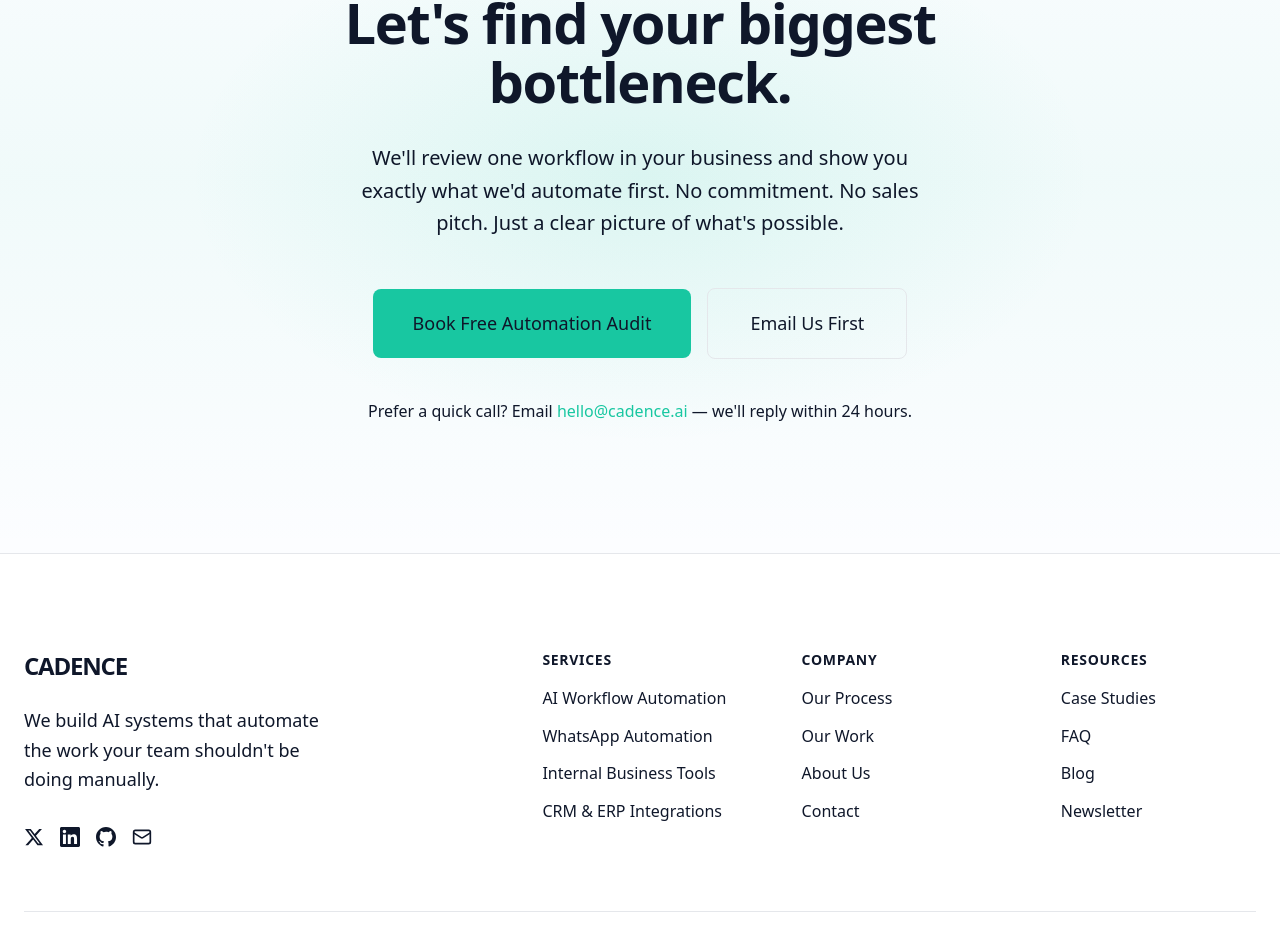
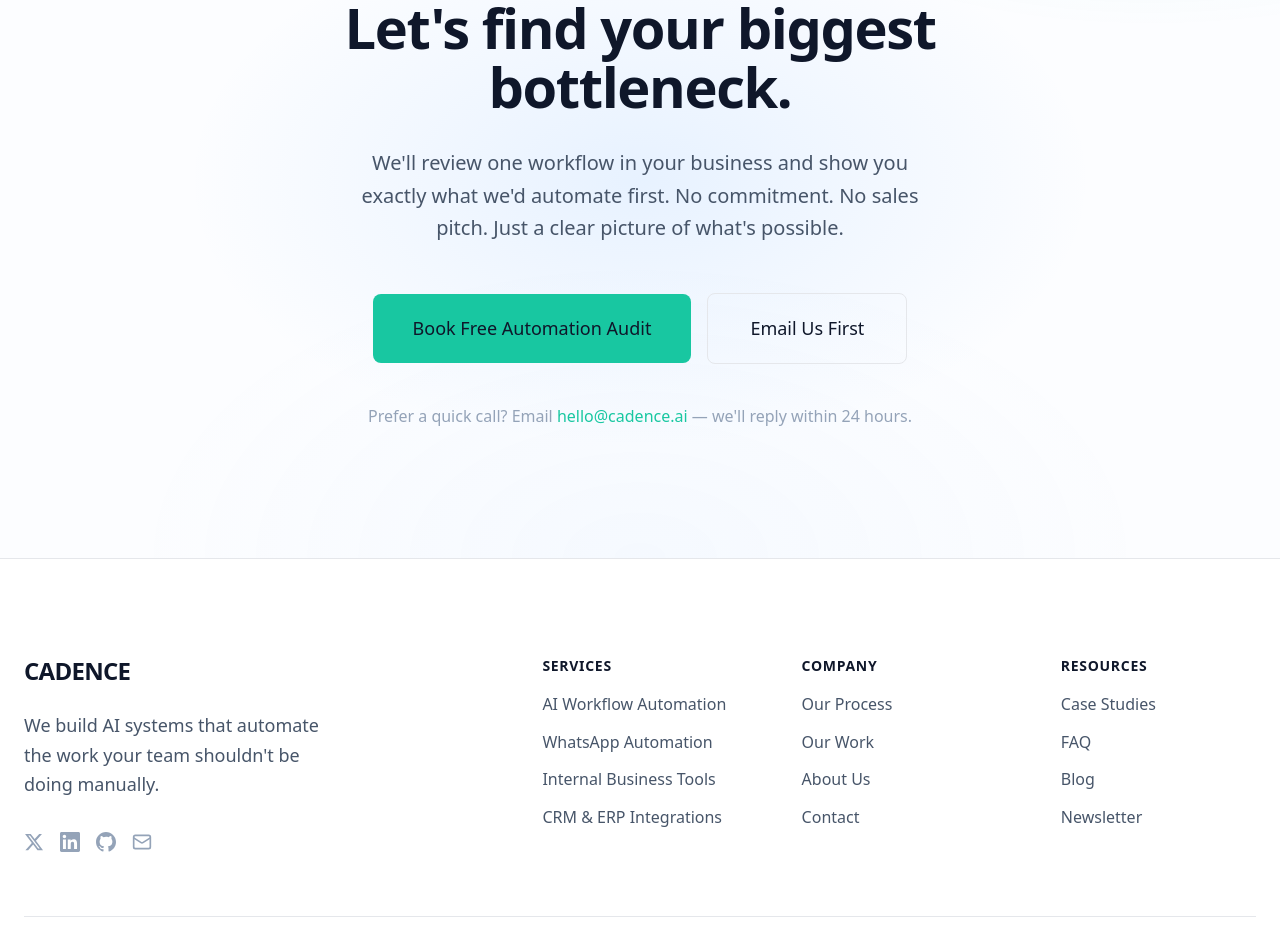
Before and after one commit to iamdevdhanush/Cadence, a Next.js app: page / in a window 1280 px wide. Shown: the part 8945-9893 px from the top of the page. Built offline with nearby package versions, Linux system fonts and the light colour scheme.

Commit message:
feat: implement CTA section and footer components

```diff
--- a/src/components/layout/Footer.tsx
+++ b/src/components/layout/Footer.tsx
@@ -42,10 +42,10 @@ export function Footer() {
       <div className="container py-16 lg:py-24">
         <div className="grid grid-cols-2 md:grid-cols-5 gap-12 lg:gap-16">
           <div className="col-span-2 md:col-span-1 lg:col-span-2">
-            <Link href="/" className="text-2xl font-bold tracking-tight text-text mb-6 block" style={{ letterSpacing: '-0.05em' }}>
+            <Link href="/" className="text-2xl font-bold tracking-tight text-text mb-6 block" style={{ letterSpacing: '-0.03em' }}>
               CADENCE
             </Link>
-            <p className="text-body text-muted/70 max-w-xs mb-8">
+            <p className="text-body text-text-muted max-w-xs mb-8">
               We build AI systems that automate the work your team shouldn't be doing manually.
             </p>
             <div className="flex gap-4">
@@ -53,7 +53,7 @@ export function Footer() {
                 <a
                   key={social.label}
                   href={social.href}
-                  className="text-muted/60 hover:text-accent transition-colors duration-fast"
+                  className="text-text-light hover:text-accent transition-colors duration-fast"
                   aria-label={social.label}
                   target={social.href.startsWith('http') ? '_blank' : undefined}
                   rel={social.href.startsWith('http') ? 'noopener noreferrer' : undefined}
@@ -85,11 +85,11 @@ export function Footer() {
           </div>
 
           <nav aria-label="Services">
-            <h3 className="text-sm font-semibold tracking-wider uppercase text-text mb-4">Services</h3>
+            <h3 className="text-caption font-semibold tracking-wider uppercase text-text mb-4">Services</h3>
             <ul className="space-y-3">
               {footerLinks.services.map((link) => (
                 <li key={link.label}>
-                  <Link href={link.href} className="text-body-sm text-muted/70 hover:text-accent transition-colors duration-fast">
+                  <Link href={link.href} className="text-body-sm text-text-muted hover:text-accent transition-colors duration-fast">
                     {link.label}
                   </Link>
                 </li>
@@ -98,11 +98,11 @@ export function Footer() {
           </nav>
 
           <nav aria-label="Company">
-            <h3 className="text-sm font-semibold tracking-wider uppercase text-text mb-4">Company</h3>
+            <h3 className="text-caption font-semibold tracking-wider uppercase text-text mb-4">Company</h3>
             <ul className="space-y-3">
               {footerLinks.company.map((link) => (
                 <li key={link.label}>
-                  <Link href={link.href} className="text-body-sm text-muted/70 hover:text-accent transition-colors duration-fast">
+                  <Link href={link.href} className="text-body-sm text-text-muted hover:text-accent transition-colors duration-fast">
                     {link.label}
                   </Link>
                 </li>
@@ -111,11 +111,11 @@ export function Footer() {
           </nav>
 
           <nav aria-label="Resources">
-            <h3 className="text-sm font-semibold tracking-wider uppercase text-text mb-4">Resources</h3>
+            <h3 className="text-caption font-semibold tracking-wider uppercase text-text mb-4">Resources</h3>
             <ul className="space-y-3">
               {footerLinks.resources.map((link) => (
                 <li key={link.label}>
-                  <Link href={link.href} className="text-body-sm text-muted/70 hover:text-accent transition-colors duration-fast">
+                  <Link href={link.href} className="text-body-sm text-text-muted hover:text-accent transition-colors duration-fast">
                     {link.label}
                   </Link>
                 </li>
@@ -125,10 +125,10 @@ export function Footer() {
         </div>
 
         <div className="mt-16 pt-8 border-t border-border flex flex-col md:flex-row items-center justify-between gap-4">
-          <p className="text-body-sm text-muted/50">
+          <p className="text-body-sm text-text-light">
             © {new Date().getFullYear()} Cadence. All rights reserved.
           </p>
-          <div className="flex items-center gap-6 text-body-sm text-muted/50">
+          <div className="flex items-center gap-6 text-body-sm text-text-light">
             {footerLinks.legal.map((link) => (
               <Link key={link.label} href={link.href} className="hover:text-accent transition-colors duration-fast">
                 {link.label}
--- a/src/components/sections/CTA.tsx
+++ b/src/components/sections/CTA.tsx
@@ -8,13 +8,13 @@ import Link from 'next/link'
 export function CTA() {
   return (
     <section id="contact" className="section relative overflow-hidden" aria-labelledby="cta-heading">
-      <div className="absolute inset-0 bg-gradient-to-b from-transparent via-accent/5 to-transparent" aria-hidden="true" />
-      <div className="absolute inset-0 bg-[radial-gradient(ellipse_at_center,_var(--tw-gradient-stops))] from-accent/10 via-transparent to-transparent" aria-hidden="true" />
+      <div className="absolute inset-0 bg-gradient-mesh" aria-hidden="true" />
+      <div className="absolute inset-0 bg-[radial-gradient(ellipse_at_center,_var(--tw-gradient-stops))] from-blue-glow via-transparent to-transparent" aria-hidden="true" />
 
       <div className="container relative">
         <div className="max-w-4xl mx-auto text-center">
           <ScrollReveal delay={0}>
-            <span className="inline-block px-4 py-2 text-xs font-medium tracking-widest uppercase text-accent bg-accent/10 rounded-pill mb-8">
+            <span className="inline-block px-4 py-2 text-caption font-medium tracking-widest uppercase text-accent bg-accent-soft rounded-pill mb-8">
               Final Step
             </span>
           </ScrollReveal>
@@ -24,7 +24,7 @@ export function CTA() {
             </h2>
           </ScrollReveal>
           <ScrollReveal delay={200}>
-            <p className="text-body-lg text-muted/90 mb-12 max-w-xl mx-auto leading-relaxed">
+            <p className="text-body-lg text-text-muted mb-12 max-w-xl mx-auto leading-relaxed">
               We&apos;ll review one workflow in your business and show you exactly what we&apos;d automate first. No commitment. No sales pitch. Just a clear picture of what&apos;s possible.
             </p>
           </ScrollReveal>
@@ -39,7 +39,7 @@ export function CTA() {
             </div>
           </ScrollReveal>
           <ScrollReveal delay={400}>
-            <p className="mt-10 text-body-sm text-muted/50">
+            <p className="mt-10 text-body-sm text-text-light">
               Prefer a quick call? Email <a href="mailto:hello@cadence.ai" className="text-accent hover:underline">hello@cadence.ai</a> — we&apos;ll reply within 24 hours.
             </p>
           </ScrollReveal>
--- a/src/components/ui/Button.tsx
+++ b/src/components/ui/Button.tsx
@@ -1,6 +1,6 @@
 'use client'
 
-import { forwardRef, type ButtonHTMLAttributes, type AnchorHTMLAttributes, type ComponentPropsWithoutRef, type ElementType } from 'react'
+import { forwardRef, type ButtonHTMLAttributes, type ComponentPropsWithoutRef, type ElementType } from 'react'
 import { cn } from '@/lib/utils'
 
 interface ButtonProps extends ButtonHTMLAttributes<HTMLButtonElement> {
@@ -14,14 +14,12 @@ type PolymorphicButtonProps<C extends ElementType> = Omit<ComponentPropsWithoutR
   as?: C
 }
 
-export const Button = forwardRef<HTMLButtonElement, ButtonProps>(
-  ({ className, variant = 'primary', size = 'md', isLoading, children, disabled, asChild, ...props }, ref) => {
 const baseStyles = 'inline-flex items-center justify-center gap-2 font-medium transition-all duration-medium rounded-btn focus-visible:ring-2 focus-visible:ring-accent focus-visible:ring-offset-2 focus-visible:ring-offset-background disabled:opacity-50 disabled:cursor-not-allowed'
 
 const variants = {
-      primary: 'bg-accent text-background hover:bg-accent/90 hover:shadow-glow active:scale-[0.98]',
-      secondary: 'bg-transparent border border-border text-text hover:bg-surface hover:border-white/20 active:scale-[0.98]',
-      ghost: 'bg-transparent text-text hover:bg-surface active:scale-[0.98]',
+  primary: 'bg-accent text-white hover:bg-accent-hover hover:shadow-glow active:scale-[0.98]',
+  secondary: 'bg-transparent border border-border text-text hover:bg-surface-alt hover:border-border-strong active:scale-[0.98]',
+  ghost: 'bg-transparent text-text-muted hover:bg-surface-alt hover:text-text active:scale-[0.98]',
 }
 
 const sizes = {
@@ -30,6 +28,8 @@ export const Button = forwardRef<HTMLButtonElement, ButtonProps>(
   lg: 'px-10 py-5 text-body',
 }
 
+export const Button = forwardRef<HTMLButtonElement, ButtonProps>(
+  ({ className, variant = 'primary', size = 'md', isLoading, children, disabled, asChild, ...props }, ref) => {
     const Comp = asChild ? 'span' : 'button'
 
     return (
```
Lines whose indentation alone changed are shown as unchanged.
